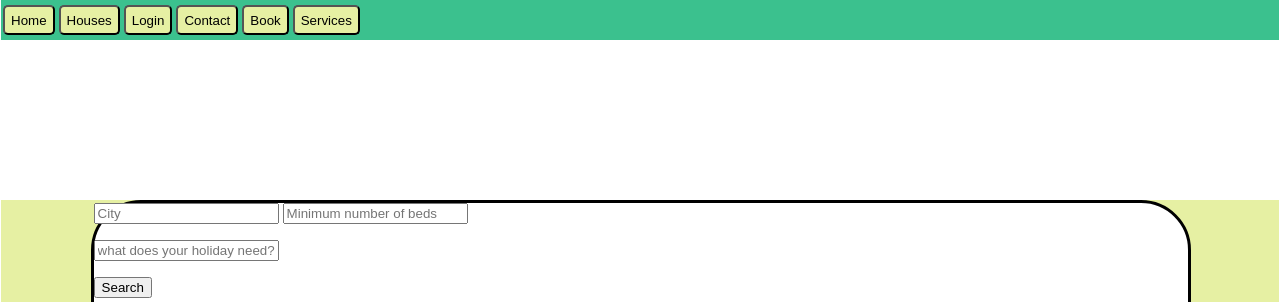
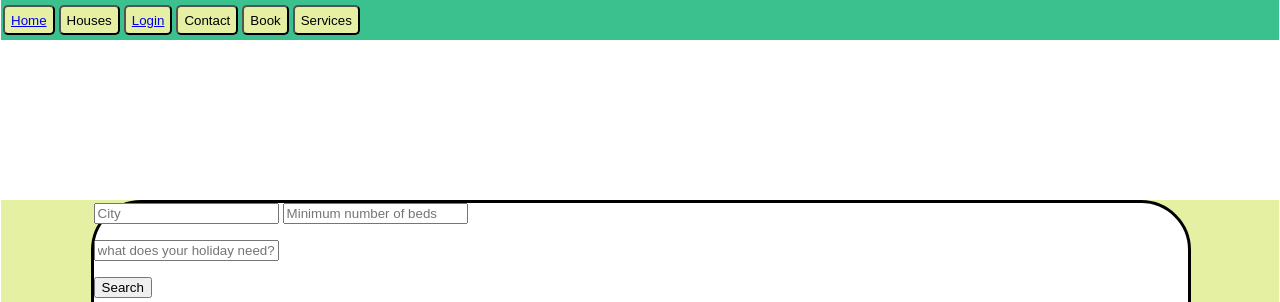
Before and after one commit to Jnewell279/Casa-Feraido, a PHP site: page / in a window 1280 px wide. Shown: the part 145-447 px from the top of the page. Run offline with PHP 8.4, Linux system fonts and the light colour scheme.

Commit message:
login page created

```diff
--- a/templates/login_page.php
+++ b/templates/login_page.php
@@ -0,0 +1,5 @@
+<?php
+require_once "header.php";
+require_once "nav.php";
+require_once "banner.php";
+?>
--- a/templates/nav.php
+++ b/templates/nav.php
@@ -1,7 +1,7 @@
 <div class="nav_row">
-    <button class="nav_button">Home</button>
+    <button class="nav_button"><a href="../index.php">Home</a></button>
     <button class="nav_button">Houses</button>
-    <button class="nav_button">Login</button>
+    <button class="nav_button"><a href="templates/login_page.php">Login</a></button>
     <button class="nav_button">Contact</button>
     <button class="nav_button">Book</button>
     <button class="nav_button">Services</button>
```
